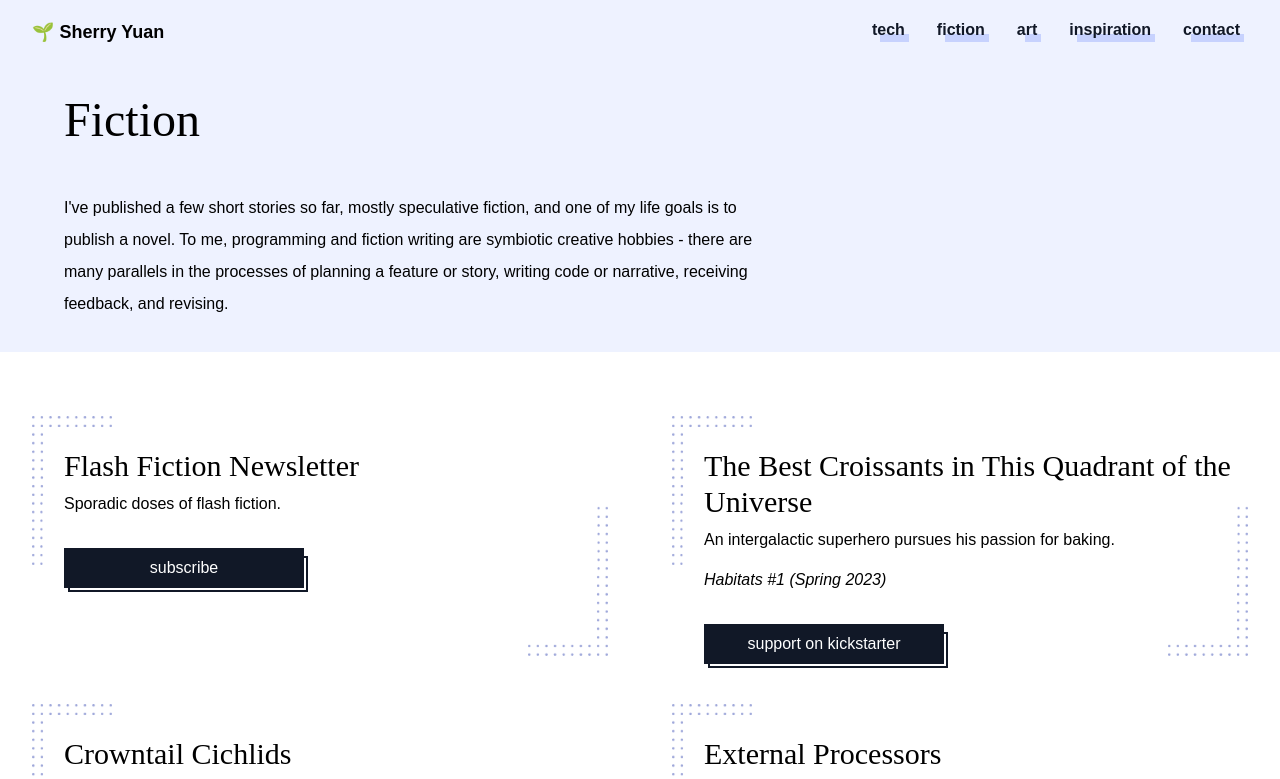
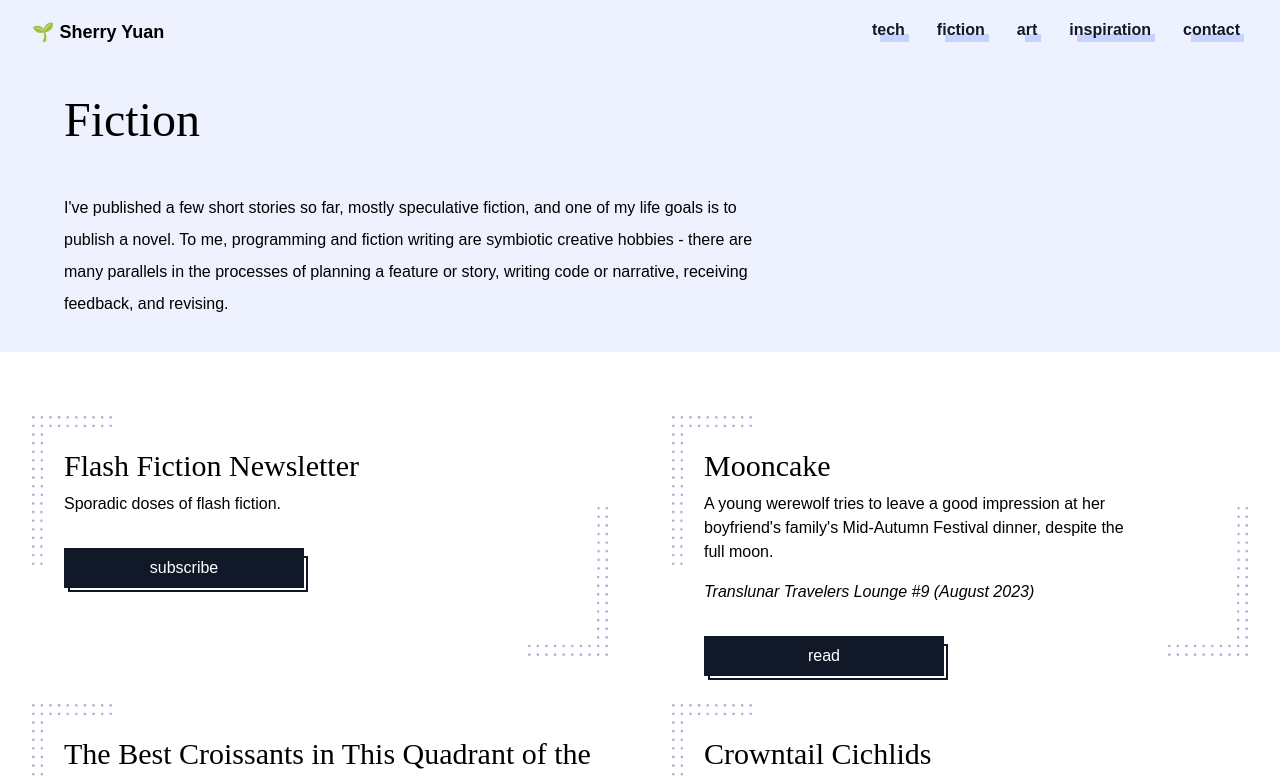
Before and after one commit to frostyshadows/frostyshadows.github.io, a React (Create React App) app: page /#/fiction in a window 1280 px wide. Shown: the top 779 px of the page. Built offline with nearby package versions, Linux system fonts and the light colour scheme.

Commit message:
update fiction page

```diff
--- a/src/pages/fiction.tsx
+++ b/src/pages/fiction.tsx
@@ -12,9 +12,21 @@ let newsletter: TileModel = {
   ctaButton: newsletterCta,
 }
 
+let mooncakeCta: CtaButtonModel = {
+  ctaText: "read",
+  ctaLink: "https://translunartravelerslounge.com/2023/08/15/mooncake-by-sherry-yuan/",
+}
+
+let mooncake: TileModel = {
+  title: "Mooncake",
+  description: "A young werewolf tries to leave a good impression at her boyfriend's family's Mid-Autumn Festival dinner, despite the full moon.",
+  timestamp: "Translunar Travelers Lounge #9 (August 2023)",
+  ctaButton: mooncakeCta,
+}
+
 let bestCroissantsCta: CtaButtonModel = {
-  ctaText: "support on kickstarter",
-  ctaLink: "https://www.kickstarter.com/projects/samuelcooke/habitats-magazine-optimistic-science-fiction?ref=user_menu",
+  ctaText: "get a copy",
+  ctaLink: "https://habitatspress.com/products/habitats-volume-1",
 }
 let bestCroissants: TileModel = {
   title: "The Best Croissants in This Quadrant of the Universe",
@@ -23,15 +35,15 @@ let bestCroissants: TileModel = {
   ctaButton: bestCroissantsCta,
 }
 
-let snarlCta: CtaButtonModel = {
+let crowntailCichlidsCta: CtaButtonModel = {
   ctaText: "get a copy",
   ctaLink: "https://snarljournal.square.site/product/pre-order-issue-four-fall-2022/16?cp=true&sa=true&sbp=false&q=false",
 }
-let snarl: TileModel = {
+let crowntailCichlids: TileModel = {
   title: "Crowntail Cichlids",
   description: "A Chinese-Canadian college freshman discovers there’s more to his roommate than meets the eye.",
   timestamp: "Snarl #4 (Fall 2022)",
-  ctaButton: snarlCta,
+  ctaButton: crowntailCichlidsCta,
 }
 
 let externalProcessorsCta: CtaButtonModel = {
@@ -80,8 +92,9 @@ let lsqInterview: TileModel = {
 
 const stories = [
   newsletter,
+  mooncake,
   bestCroissants,
-  snarl,
+  crowntailCichlids,
   externalProcessors,
   memoriesInAmber,
   starseeds,
```
Also changed, not shown: 1 other file (tests, documents, lock files or other folders).
